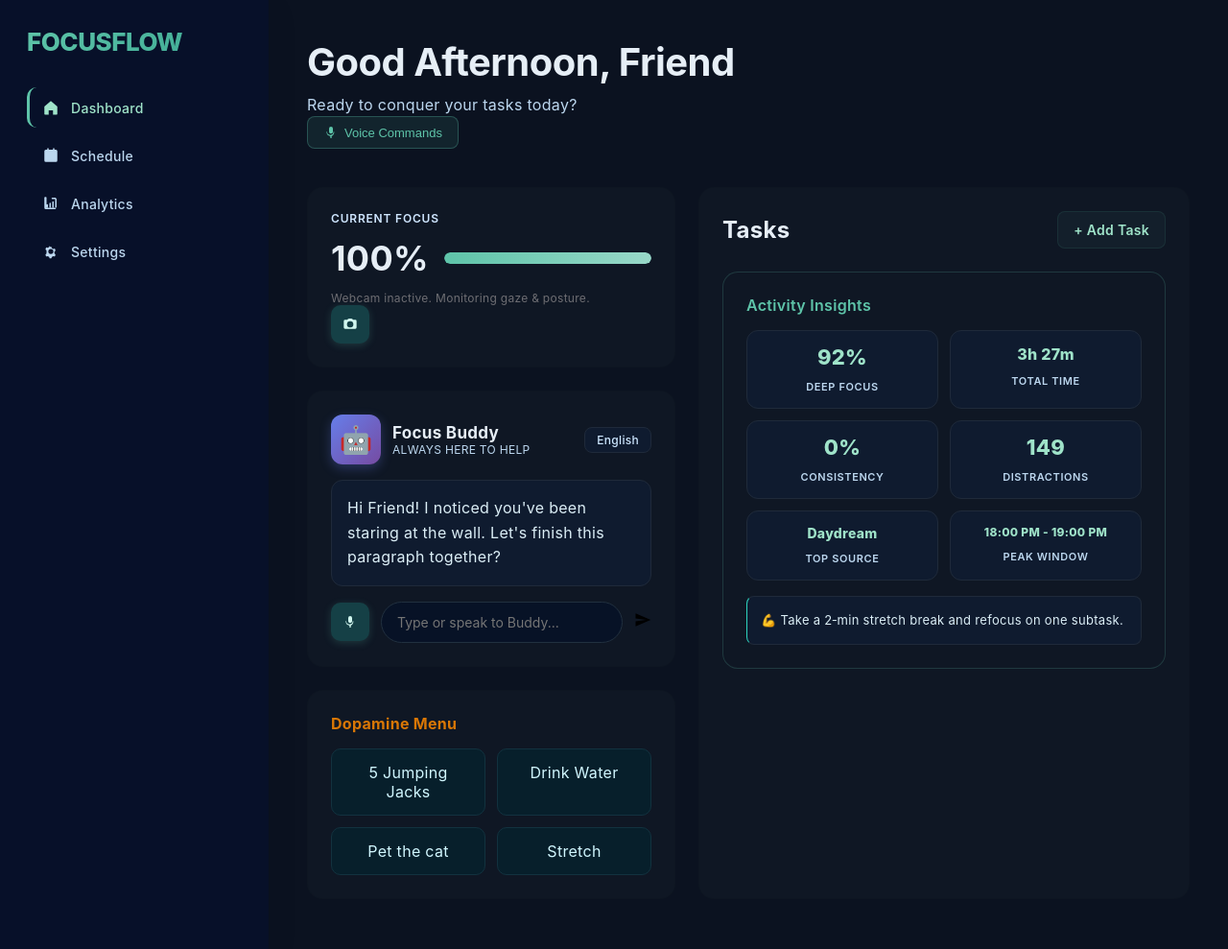
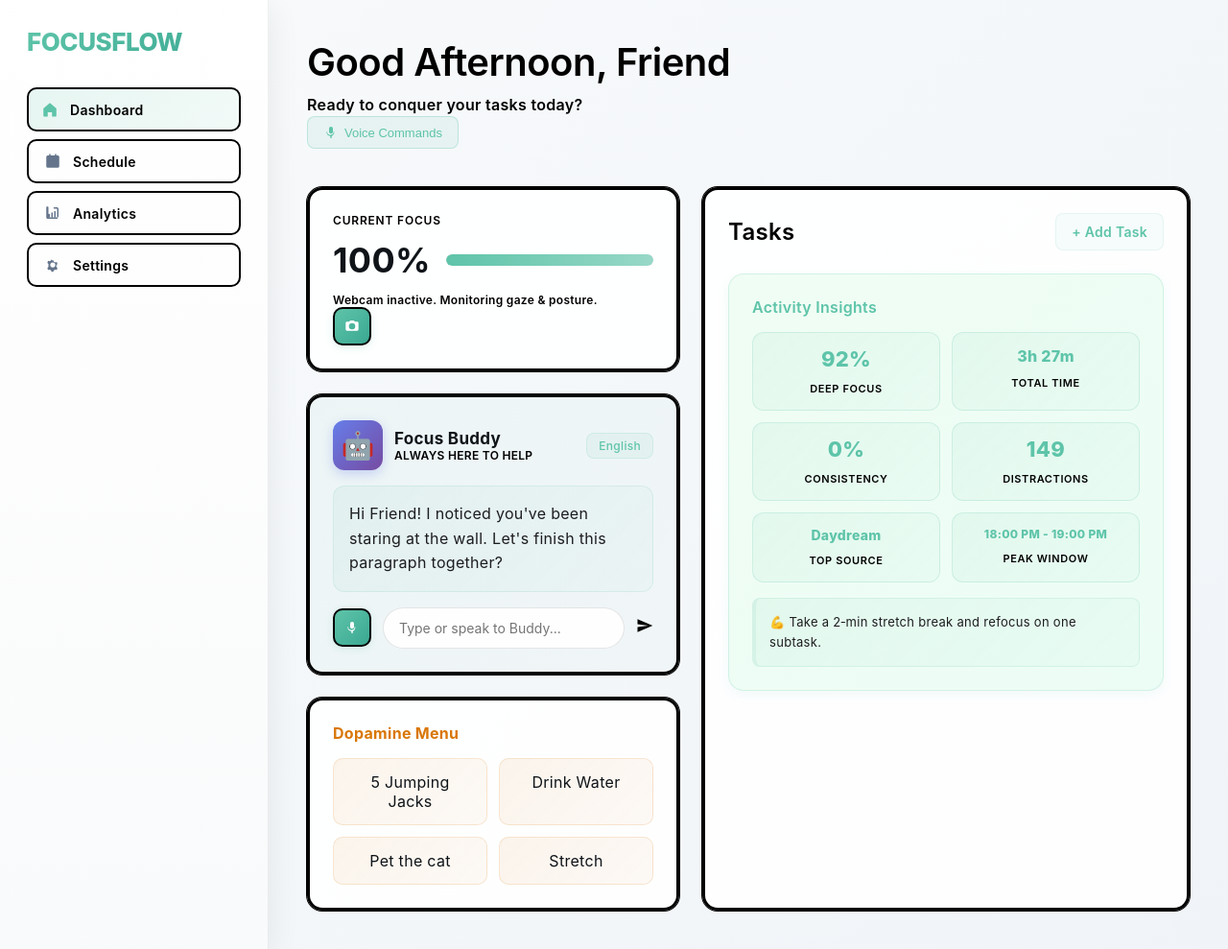
Before and after one commit to uswa12/ADHD-hci, a Flask app: page / in a window 1280 px wide. Shown: the whole page at 96% size. Run offline with Flask 3, Linux system fonts and the light colour scheme; data that the repository does not hold is empty; some web fonts are replaced.

Commit message:
Increase modal blur and fix Color Contrast setting
- Increased backdrop-filter blur from 4px to 12px for stronger blur effect
- Added missing CSS rules for high-contrast and maximum-contrast modes
- High Contrast: 2px borders, bold text, increased weight
- Maximum Contrast: 3px borders, extra bold text, maximum readability
- Both modes work in light and dark theme variations
- Color Contrast setting now properly toggles between Standard/High/Maximum

```diff
--- a/focusflow/templates/index.html
+++ b/focusflow/templates/index.html
@@ -1179,6 +1179,103 @@
         body.dark-mode.cb-tritanopia .nav-item.active { color: #ff8fb1; }
         body.dark-mode.cb-tritanopia .dopamine-item { border-color: #5b1634; }
 
+        /* High Contrast Mode */
+        body.high-contrast {
+            --text-primary: #000;
+            --text-secondary: #333;
+            --bg-primary: #fff;
+        }
+
+        body.high-contrast .card,
+        body.high-contrast .modal {
+            border: 2px solid #000;
+        }
+
+        body.high-contrast h1,
+        body.high-contrast h2,
+        body.high-contrast h3,
+        body.high-contrast p,
+        body.high-contrast .nav-label,
+        body.high-contrast .stat-label,
+        body.high-contrast .metric-label {
+            color: #000;
+            font-weight: 500;
+        }
+
+        body.high-contrast .nav-item {
+            border: 1px solid #000;
+        }
+
+        /* Maximum Contrast Mode */
+        body.maximum-contrast {
+            --text-primary: #000;
+            --text-secondary: #000;
+            --bg-primary: #fff;
+        }
+
+        body.maximum-contrast .card,
+        body.maximum-contrast .modal {
+            border: 3px solid #000;
+            box-shadow: 0 0 0 1px #000;
+        }
+
+        body.maximum-contrast h1,
+        body.maximum-contrast h2,
+        body.maximum-contrast h3,
+        body.maximum-contrast p,
+        body.maximum-contrast .nav-label,
+        body.maximum-contrast .stat-label,
+        body.maximum-contrast .metric-label,
+        body.maximum-contrast li {
+            color: #000;
+            font-weight: 600;
+        }
+
+        body.maximum-contrast .nav-item {
+            border: 2px solid #000;
+        }
+
+        body.maximum-contrast button {
+            border: 2px solid #000;
+        }
+
+        /* Dark mode high contrast */
+        body.dark-mode.high-contrast .card,
+        body.dark-mode.high-contrast .modal {
+            border: 2px solid #fff;
+            background: #000;
+        }
+
+        body.dark-mode.high-contrast h1,
+        body.dark-mode.high-contrast h2,
+        body.dark-mode.high-contrast h3,
+        body.dark-mode.high-contrast p,
+        body.dark-mode.high-contrast .nav-label,
+        body.dark-mode.high-contrast .stat-label {
+            color: #fff;
+            font-weight: 500;
+        }
+
+        /* Dark mode maximum contrast */
+        body.dark-mode.maximum-contrast .card,
+        body.dark-mode.maximum-contrast .modal {
+            border: 3px solid #fff;
+            background: #000;
+            box-shadow: 0 0 0 1px #fff;
+        }
+
+        body.dark-mode.maximum-contrast h1,
+        body.dark-mode.maximum-contrast h2,
+        body.dark-mode.maximum-contrast h3,
+        body.dark-mode.maximum-contrast p,
+        body.dark-mode.maximum-contrast .nav-label,
+        body.dark-mode.maximum-contrast .stat-label,
+        body.dark-mode.maximum-contrast li {
+            color: #fff;
+            font-weight: 600;
+        }
+
+
         /* Hide sidebar */
         .sidebar.hidden { width: 0; padding: 0; overflow: hidden; display: none; }
 
@@ -1207,7 +1304,7 @@
             right: 0;
             bottom: 0;
             background: rgba(0, 0, 0, 0.45);
-            backdrop-filter: blur(4px);
+            backdrop-filter: blur(12px);
             z-index: 999;
             animation: fadeIn 0.2s ease-out;
         }
```
Also changed, not shown: focusflow/focusflow_state.json.
